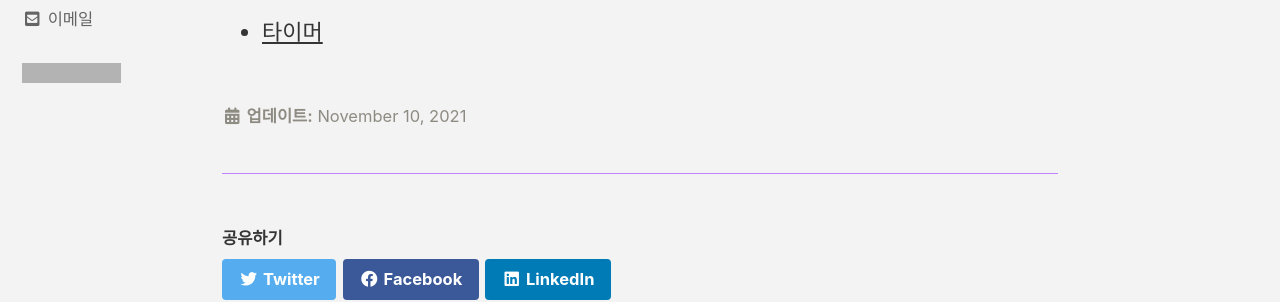
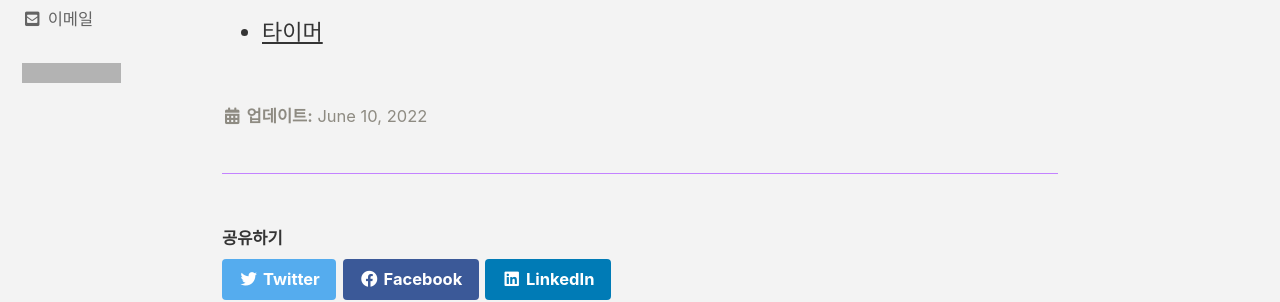
Before and after one commit to Amylo-jh/Amylo-blog, a Jekyll site: the page built from _pages/about.md, in a window 1280 px wide and 900 px high, scrolled down 1451 px. Shown: the part 257-559 px from the top of the window. Built offline with Jekyll 4.4.1, drawn with Linux system fonts in a browser that asks for light colours; cached includes are drawn as plain includes; comment, search, counter and statistics services are not loaded; grey boxes are pictures that could not be loaded.

Commit message:
updated about page 2

```diff
--- a/_pages/about.md
+++ b/_pages/about.md
@@ -7,7 +7,7 @@ title: "About Me / CV"
 gallery:
  - url: /assets/images/about/amylo_nohands.png
    image_path: /assets/images/about/amylo_nohands.png
-last_modified_at: 2021-11-10T00:00
+last_modified_at: 2022-06-10T00:00
 ---
 <!--
 안녕하세요! ---가 하고 싶은 개발자 -입니다.
```
